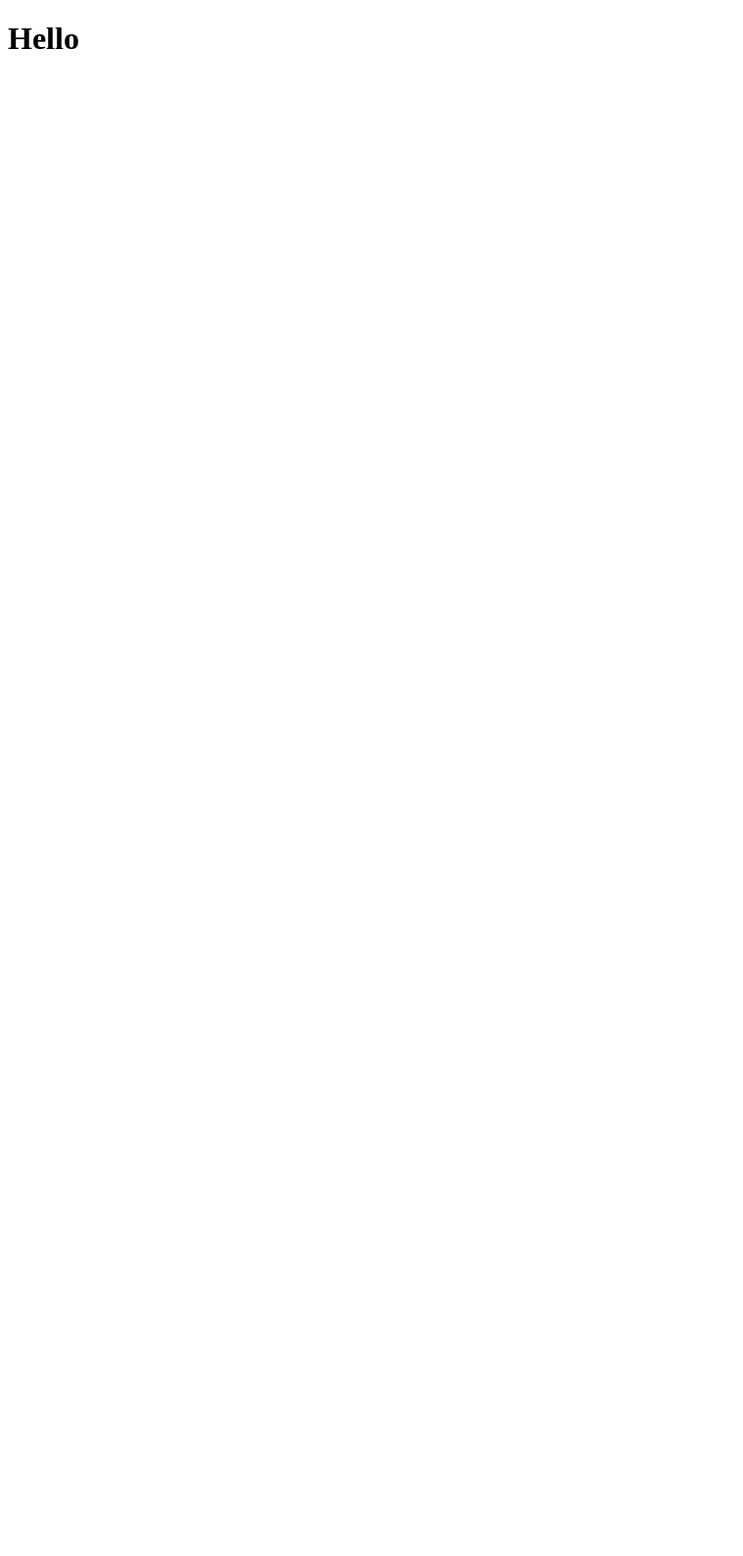
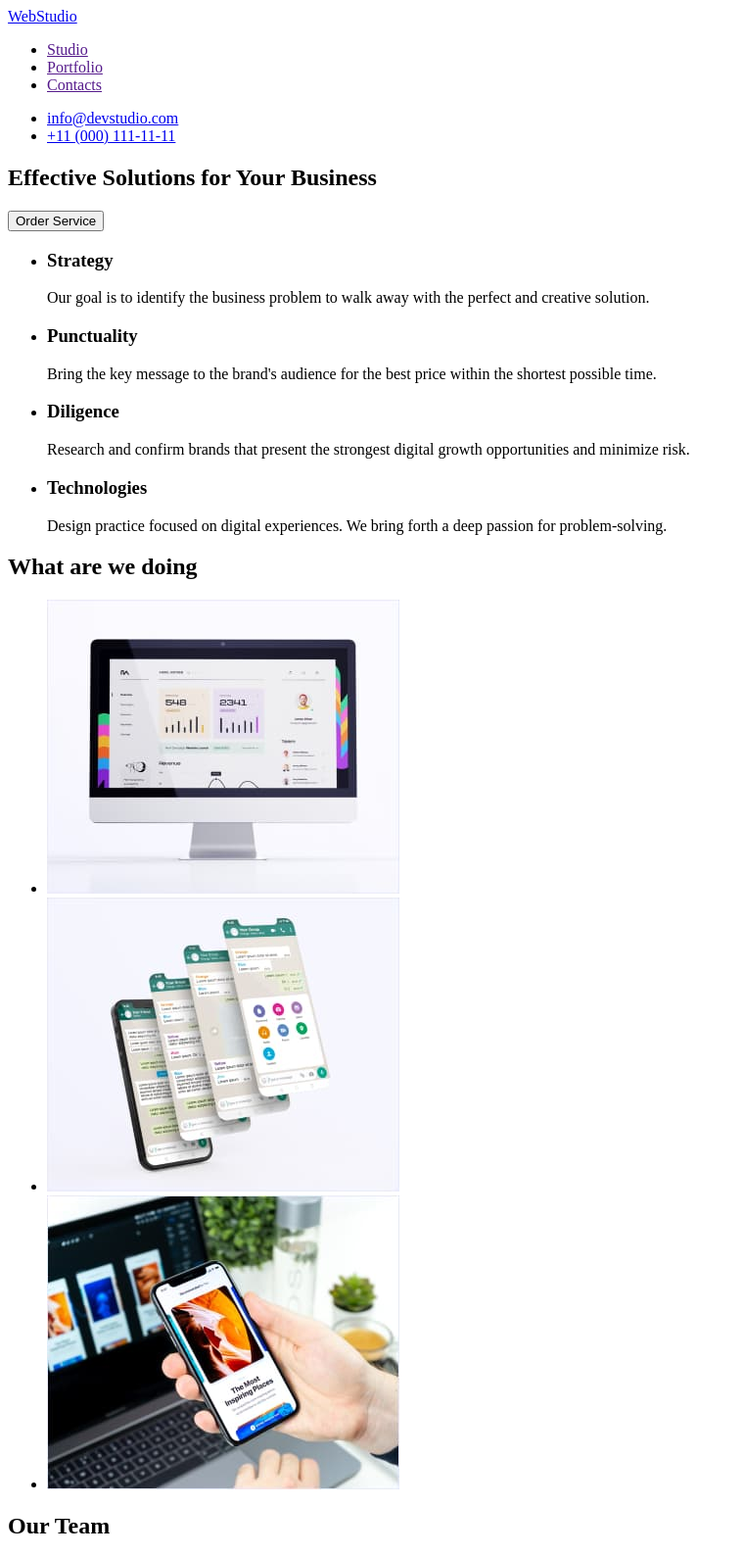
Before and after one commit to HiImMars/goit-markup-hw-01, a plain HTML site: page index.html in a window 1280 px wide. Shown: the top 1588 px of the page at 98% size, without its empty margins (0-759 px from the left). Before the commit the page ends 800 px from the top, so only its background shows below. Drawn offline with Linux system fonts and the light colour scheme.

Commit message:
create html for hw1

```diff
--- a/index.html
+++ b/index.html
@@ -4,9 +4,120 @@
     <meta charset="UTF-8" />
     <meta http-equiv="X-UA-Compatible" content="IE=edge" />
     <meta name="viewport" content="width=device-width, initial-scale=1.0" />
-    <title>Document</title>
+    <title>Main page</title>
   </head>
   <body>
-    <h1>Hello</h1>
+    <header>
+      <nav>
+        <a href="./index.html">WebStudio</a>
+        <ul>
+          <li><a href="">Studio</a></li>
+          <li><a href="">Portfolio</a></li>
+          <li><a href="">Contacts</a></li>
+        </ul>
+      </nav>
+      <ul>
+        <li><a href="mailto:info@devstudio.com">info@devstudio.com</a></li>
+        <li><a href="tel:+110001111111">+11 (000) 111-11-11</a></li>
+      </ul>
+    </header>
+    <main>
+      <section>
+        <h1>Effective Solutions for Your Business</h1>
+        <button type="button">Order Service</button>
+      </section>
+      <section>
+        <!-- цей заголовок буде прихованим -->
+        <h2 hidden>Our Advantages</h2>
+        <ul>
+          <li>
+            <h3>Strategy</h3>
+            <p>
+              Our goal is to identify the business problem to walk away with the
+              perfect and creative solution.
+            </p>
+          </li>
+          <li>
+            <h3>Punctuality</h3>
+            <p>
+              Bring the key message to the brand's audience for the best price
+              within the shortest possible time.
+            </p>
+          </li>
+          <li>
+            <h3>Diligence</h3>
+            <p>
+              Research and confirm brands that present the strongest digital
+              growth opportunities and minimize risk.
+            </p>
+          </li>
+          <li>
+            <h3>Technologies</h3>
+            <p>
+              Design practice focused on digital experiences. We bring forth a
+              deep passion for problem-solving.
+            </p>
+          </li>
+        </ul>
+      </section>
+      <section>
+        <h2>What are we doing</h2>
+        <ul>
+          <li>
+            <img
+              src="./img/what-we-do-img/img-1.jpg"
+              alt="monitor"
+              width="360"
+            />
+          </li>
+          <li>
+            <img
+              src="./img/what-we-do-img/img-2.jpg"
+              alt="phone screens"
+              width="360"
+            />
+          </li>
+          <li>
+            <img
+              src="./img/what-we-do-img/img-3.jpg"
+              alt="phone and laptop"
+              width="360"
+            />
+          </li>
+        </ul>
+      </section>
+      <section>
+        <h2>Our Team</h2>
+        <ul>
+          <li>
+            <img src="./img/our-team-img/img-4.jpg" alt="Mark" width="264" />
+            <h3>Mark Guerrero</h3>
+            <p>Product Designer</p>
+          </li>
+          <li>
+            <img src="./img/our-team-img/img-5.jpg" alt="Tom" width="264" />
+            <h3>Tom Ford</h3>
+            <p>Frontend Developer</p>
+          </li>
+          <li>
+            <img src="./img/our-team-img/img-6.jpg" alt="Camila" width="264" />
+            <h3>Camila Garcia</h3>
+            <p>Marketing</p>
+          </li>
+          <li>
+            <img src="./img/our-team-img/img-7.jpg" alt="Daniel" width="264" />
+            <h3>Daniel Wilson</h3>
+            <p>UI Designer</p>
+          </li>
+        </ul>
+      </section>
+    </main>
+    <footer>
+      <a href="">WebStudio</a>
+      <p>
+        Increase the flow of customers and sales for your business with digital
+        marketing & growth solutions.
+      </p>
+    </footer>
   </body>
 </html>
```
Also changed, not shown: img/our-team-img/img-4.jpg (added), img/our-team-img/img-5.jpg (added), img/our-team-img/img-6.jpg (added), img/our-team-img/img-7.jpg (added), img/what-we-do-img/img-1.jpg (added), img/what-we-do-img/img-2.jpg (added), img/what-we-do-img/img-3.jpg (added), 2 other files.
